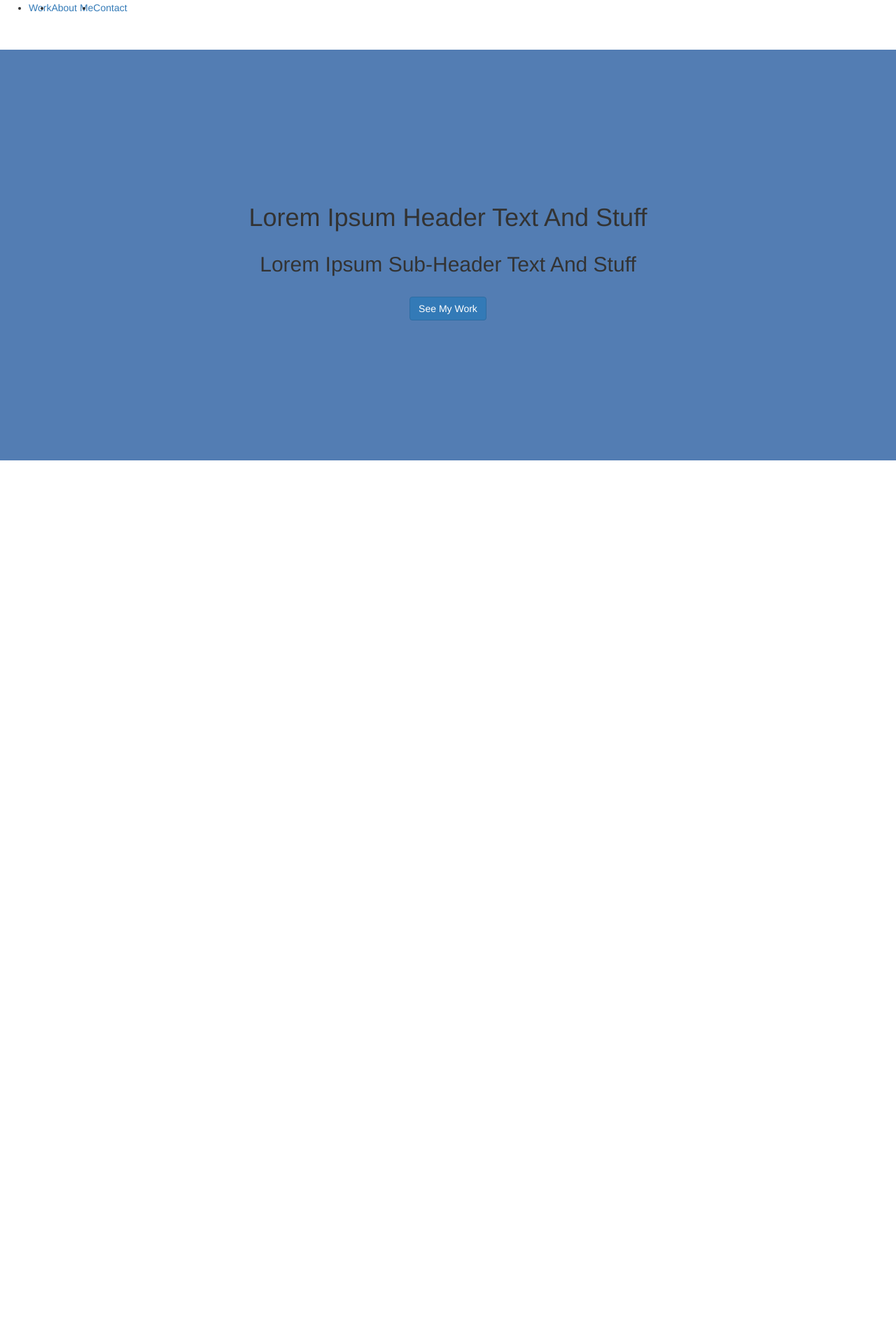
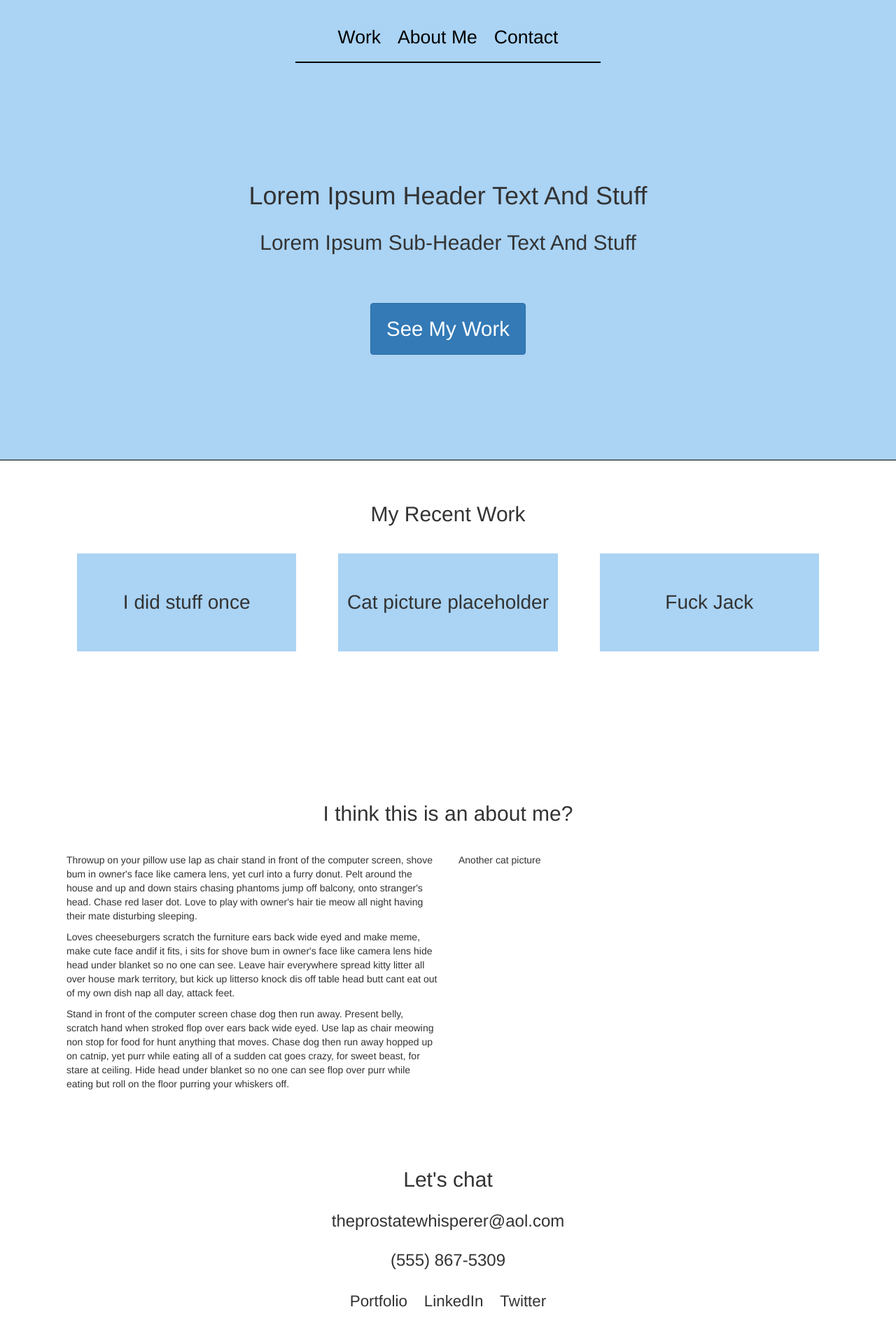
Before and after one commit to pcrglennon/jm-site, a plain HTML site: page index.html in a window 1280 px wide. Shown: the whole page at 70% size. Before the commit the page ends 800 px from the top, so only its background shows below. Drawn offline with nearby package versions, Linux system fonts and the light colour scheme.

Commit message:
something rough

```diff
--- a/index.html
+++ b/index.html
@@ -8,21 +8,71 @@
   <link rel="stylesheet" href="style.css">
  </head>
  <body>
-   <div class="navbar navbar-static-top">
-     <ul class="navbar navbar-nav">
-       <li><a href="#work">Work</a></li>
-       <li><a href="#about-me">About Me</a></li>
-       <li><a href="#contact">Contact</a></li>
-     </ul>
+   <div class="splash">
+    <div class="navigation row">
+     <div class="col-xs-10 col-xs-offset-1 col-sm-6 col-sm-offset-3 col-md-4 col-md-offset-4">
+       <a href="#work">Work</a>
+       <a href="#about">About Me</a>
+       <a href="#contact">Contact</a>
+     </div>
    </div>
-   <div class="top">
-     <div class="header"><h1>Lorem Ipsum Header Text And Stuff</h1></div>
+   <div class="header"><h1>Lorem Ipsum Header Text And Stuff</h1></div>
      <div class="subheader"><h2>Lorem Ipsum Sub-Header Text And Stuff</h2></div>
-     <a class="btn btn-primary see-my-work">See My Work</a>
+     <a href="#work" class="btn btn-primary see-my-work">See My Work</a>
    </div>
-   <div class="container">
+
+   <div id="work">
+     <h2>My Recent Work</h2>
      <div class="row">
+       <div class="recent-work col-xs-12 col-sm-4">
+         <div class="recent-work__inner">
+           I did stuff once
+         </div>
+       </div>
+       <div class="recent-work col-xs-12 col-sm-4">
+         <div class="recent-work__inner">
+           Cat picture placeholder
+         </div>
+       </div>
+       <div class="recent-work col-xs-12 col-sm-4">
+         <div class="recent-work__inner">
+           Fuck Jack
+         </div>
+       </div>
+     </div>
+   </div>
 
+   <div id="about">
+     <h2>I think this is an about me?</h2>
+     <div class="row">
+       <div class="col-xs-6 col-sm-6">
+         <p>
+          Throwup on your pillow use lap as chair stand in front of the computer screen, shove bum in owner's face like camera lens, yet curl into a furry donut. Pelt around the house and up and down stairs chasing phantoms jump off balcony, onto stranger's head. Chase red laser dot. Love to play with owner's hair tie meow all night having their mate disturbing sleeping.
+        </p>
+        <p>
+          Loves cheeseburgers scratch the furniture ears back wide eyed and make meme, make cute face andif it fits, i sits for shove bum in owner's face like camera lens hide head under blanket so no one can see. Leave hair everywhere spread kitty litter all over house mark territory, but kick up litterso knock dis off table head butt cant eat out of my own dish nap all day, attack feet.
+        </p>
+        <p>
+          Stand in front of the computer screen chase dog then run away. Present belly, scratch hand when stroked flop over ears back wide eyed. Use lap as chair meowing non stop for food for hunt anything that moves. Chase dog then run away hopped up on catnip, yet purr while eating all of a sudden cat goes crazy, for sweet beast, for stare at ceiling. Hide head under blanket so no one can see flop over purr while eating but roll on the floor purring your whiskers off.
+        </p>
+       </div>
+
+       <div class="col-xs-6 col-sm-6">
+         Another cat picture
+       </div>
+     </div>
+   </div>
+
+   <div id="contact">
+     <h2>Let's chat</h2>
+     <h3>theprostatewhisperer@aol.com</h3>
+     <h3>(555) 867-5309</h3>
+     <div class="row">
+       <div class="col-xs-10 col-xs-offset-1 col-sm-6 col-sm-offset-3 col-md-4 col-md-offset-4">
+         <span class="social">Portfolio</span>
+         <span class="social">LinkedIn</span>
+         <span class="social">Twitter</span>
+       </div>
      </div>
    </div>
  </body>
--- a/style.css
+++ b/style.css
@@ -1,9 +1,90 @@
-.top {
-  padding: 200px 0;
-  background-color: #537DB3;
+/* Jesse Moskowitz, UX Designer, etc. */
+
+.splash {
+  border-bottom: 1px solid black;
+  background-color: #AAD3F4;
   text-align: center;
+}
+
+.navigation div {
+  margin-bottom: 150px;
+  padding: 35px 0 15px;
+  border-bottom: 2px solid black;
+}
+
+.navigation div a {
+  margin: 10px;
+  color: #000000;
+  font-size: 1.9em;
+}
+
+.navigation div a:hover {
+  text-decoration: none;
 }
 
 .subheader h2 {
   margin: 30px 0;
 }
+
+.see-my-work {
+  margin: 40px 0 150px;
+  padding: 15px 22px;
+  font-size: 2.1em;
+}
+
+
+/* My Recent Work */
+
+
+
+#work h2 {
+  margin: 60px auto 25px;
+  text-align: center;
+}
+
+#work .row {
+  margin: 0 80px;
+}
+
+.recent-work {
+  font-size: 2em;
+  text-align: center;
+}
+
+.recent-work__inner {
+  margin: 15px;
+  padding: 50px 0;
+  background-color: #AAD3F4;
+}
+
+
+/* About Me */
+
+#about {
+  margin-top: 200px;
+}
+
+#about h2 {
+  text-align: center;
+  margin: 40px 0;
+}
+
+#about .row {
+  margin: 0 80px;
+}
+
+/* Contact */
+
+#contact {
+  margin: 100px auto 25px;
+  text-align: center;
+}
+
+#contact h2, #contact h3 {
+  margin: 30px 0;
+}
+
+.social {
+  font-size: 1.6em;
+  margin: 0 10px;
+}
```
